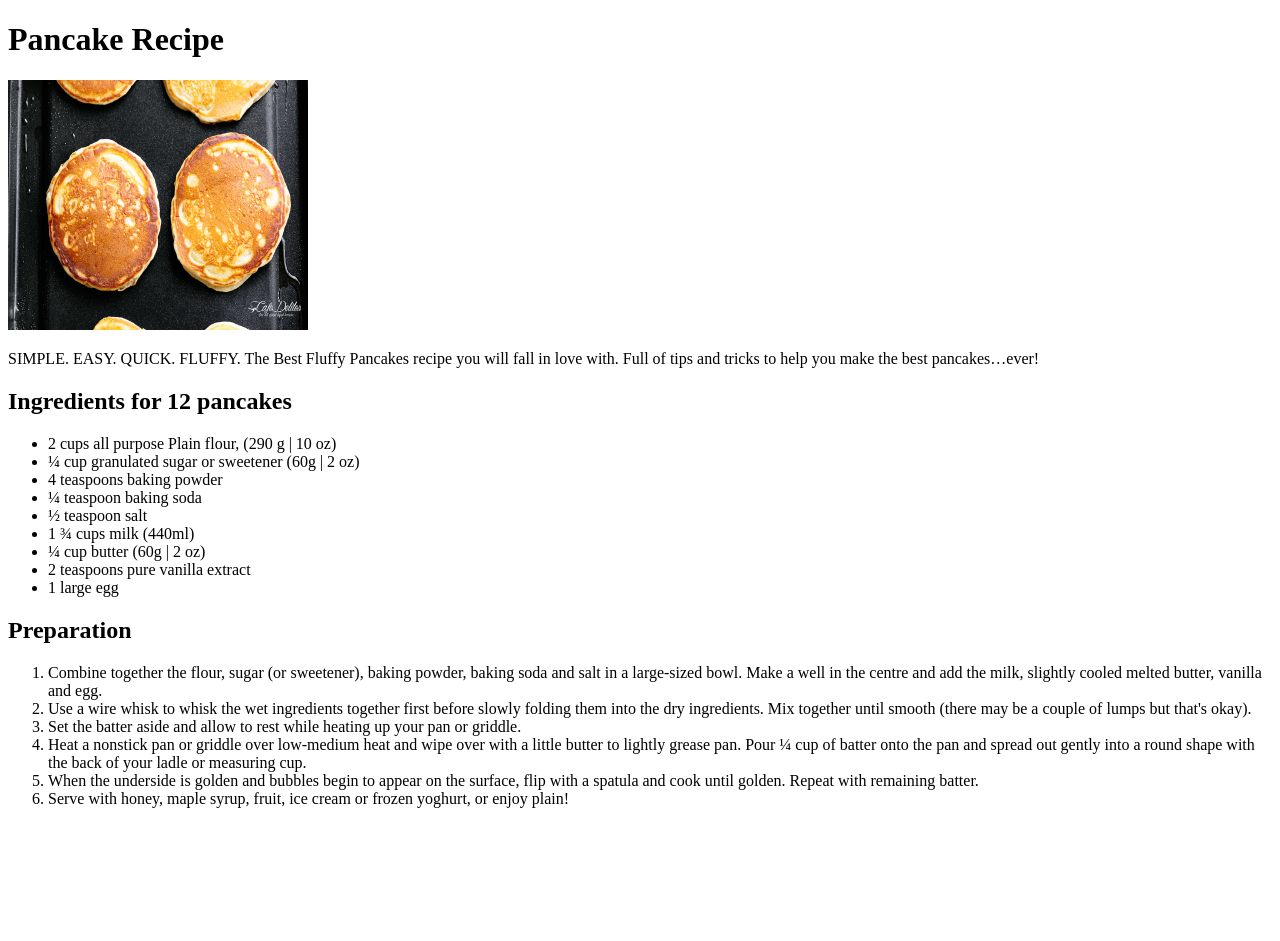
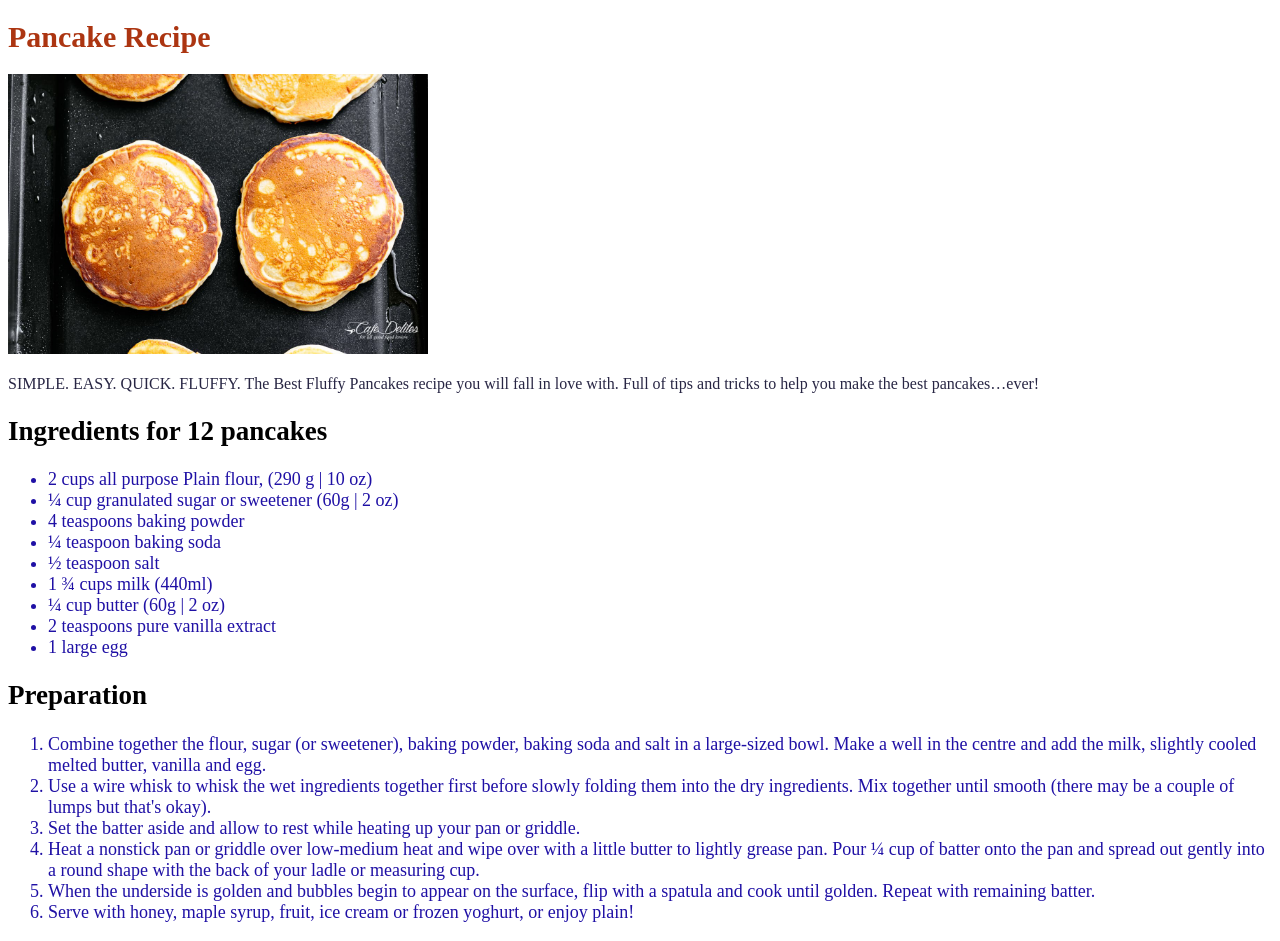
Before and after one commit to VonMint/odin-recipes, a plain HTML site: page recipes/pancakes.html in a window 1280 px wide. Before the commit the page ends 824 px from the top, so only its background shows below. Drawn offline with Linux system fonts and the light colour scheme.

Commit message:
Add first iteration of styling and CSS

```diff
--- a/recipes/pancakes.html
+++ b/recipes/pancakes.html
@@ -3,14 +3,15 @@
     <head>
         <meta charset="UTF-8">
         <title>Pancake Recipe</title>
+        <link rel="stylesheet" href="../styles.css">
     </head>
     <body>
-        <h1>Pancake Recipe</h1>
-        <img src="../images/Pancakes.jpg" alt="Pancakes" width="300" height="250">
-        <p>SIMPLE. EASY. QUICK. FLUFFY. The Best Fluffy Pancakes recipe
+        <h1 class="title">Pancake Recipe</h1>
+        <img id="pancake-image" src="../images/Pancakes.jpg" alt="Pancakes" width="300" height="250">
+        <p class="intro-text">SIMPLE. EASY. QUICK. FLUFFY. The Best Fluffy Pancakes recipe
             you will fall in love with. Full of tips and tricks to help
             you make the best pancakes…ever!</p>
-        <h2><strong>Ingredients</strong> for 12 pancakes</h2>
+        <h2 class="ingredients"><strong>Ingredients</strong> for 12 pancakes</h2>
         <ul>
             <li>2 cups all purpose Plain flour, (290 g | 10 oz)</li>
             <li>¼ cup granulated sugar or sweetener (60g | 2 oz)</li>
@@ -22,7 +23,7 @@
             <li>2 teaspoons pure vanilla extract</li>
             <li>1 large egg</li>
         </ul>
-        <h2><strong>Preparation</strong></h2>
+        <h2 class="preparation"><strong>Preparation</strong></h2>
         <ol>
             <li>Combine together the flour, sugar (or sweetener), baking powder,
                 baking soda and salt in a large-sized bowl. Make a well in the
--- /dev/null
+++ b/styles.css
@@ -0,0 +1,38 @@
+body {
+    font-family: "Times New Roman", serif;
+    font-size: 18px;
+}
+
+.title {
+    font-size: 30px;
+    color: rgb(172, 53, 17)
+}
+
+.intro-text {
+    font-size: 16px;
+    color: rgb(40, 38, 68);
+}
+
+li {
+    color: rgb(31, 16, 165)
+}
+
+.link-item {
+    font-weight: bold;
+}
+
+img{
+    width: auto;
+}
+
+#pancake-image{
+    height: 250px;
+}
+
+#chocolate-cookie-image{
+    height: 200px;
+}
+
+#pancake-image{
+    height: 280px;
+}
```
Also changed, not shown: index.html (+5 -4 lines), recipes/apple-cake.html (+6 -5 lines), recipes/chocolate-cookies.html (+7 -6 lines).
